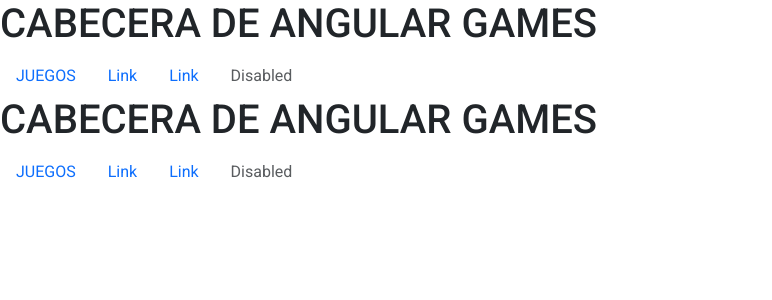
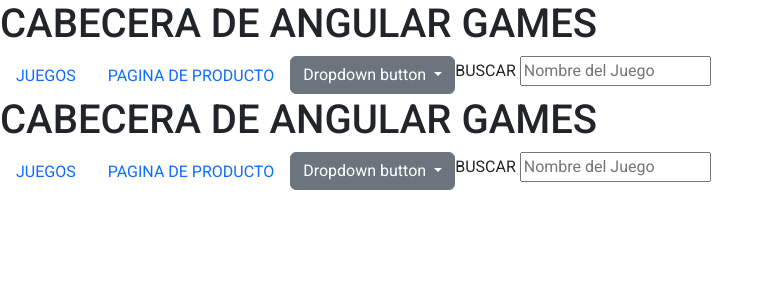
Before and after one commit to AngularGames/AngularGames, an Angular app in the folder AngularGames/: page /header in a window 1280 px wide. Shown: the top 300 px of the page, without its empty margins (0-772 px from the left). Built offline with nearby package versions, Linux system fonts and the light colour scheme.

Commit message:
Refactor code structure for improved readability and maintainability

```diff
--- a/AngularGames/src/app/component/header/header.component.html
+++ b/AngularGames/src/app/component/header/header.component.html
@@ -4,13 +4,20 @@
     <a class="nav-link active" aria-current="page" href="todos">JUEGOS</a>
   </li>
   <li class="nav-item">
-    <a class="nav-link" href="producto">Link</a>
+    <a class="nav-link" href="producto">PAGINA DE PRODUCTO</a>
+  </li>
+  <li>
+  <a class="btn btn-secondary dropdown-toggle" type="button" id="dropdownMenuButton1" data-bs-toggle="dropdown" aria-expanded="false">
+    Dropdown button
+  </a>
+  <ul class="dropdown-menu" aria-labelledby="dropdownMenuButton1">
+    <li><a class="dropdown-item" href="#">Action</a></li>
+    <li><a class="dropdown-item" href="#">Another action</a></li>
+    <li><a class="dropdown-item" href="#">Something else here</a></li>
+  </ul>
   </li>
   <li class="nav-item">
-    <a class="nav-link" href="#">Link</a>
-  </li>
-  <li class="nav-item">
-    <a class="nav-link disabled" href="#" tabindex="-1" aria-disabled="true">Disabled</a>
+    BUSCAR <input type="search" placeholder="Nombre del Juego">
   </li>
 </ul>
 
--- a/AngularGames/src/app/component/header/header.component.ts
+++ b/AngularGames/src/app/component/header/header.component.ts
@@ -8,5 +8,5 @@ import { RouterModule } from '@angular/router';
   styleUrl: './header.component.css'
 })
 export class HeaderComponent {
-
+  juegoBuscar:string
 }
--- a/AngularGames/src/app/component/pagina-producto/pagina-producto.component.ts
+++ b/AngularGames/src/app/component/pagina-producto/pagina-producto.component.ts
@@ -1,3 +1,4 @@
+import { PaginapruebasComponent } from './../paginapruebas/paginapruebas.component';
 import { Component, Input } from '@angular/core';
 import { Juego } from '../../models/Juego';
 import { FormsModule } from '@angular/forms';
@@ -7,7 +8,6 @@ import { AlmacenService } from '../../services/almacen/almacen.service';
 import { Carrito } from '../../models/Carrito';
 import { CarritoService } from '../../services/carrito/carrito.service';
 import { PaginaPrincipalComponent } from '../pagina-principal/pagina-principal.component';
-import { PaginapruebasComponent } from '../paginapruebas/paginapruebas.component';
 
 @Component({
   selector: 'app-pagina-producto',
@@ -20,9 +20,12 @@ export class PaginaProductoComponent {
     private articuloService:ArticuloService,
     private almacenService:AlmacenService,
     private carritoService:CarritoService,
+    private paginaPrueba:PaginapruebasComponent,
+    //inyectar paginaprueba
   ){
     this.articuloService.mostrarTodos().subscribe(data=>this.listaCargada=data);
 
+  //this.buscarproducto=nombreitem de pagina prueba (o asignar eso a productobuscar y llamar a la funcion)
   }
 
 listaCargada:string[];
--- a/AngularGames/src/app/component/paginapruebas/paginapruebas.component.html
+++ b/AngularGames/src/app/component/paginapruebas/paginapruebas.component.html
@@ -23,7 +23,7 @@
                 <li class="list-group-item">una <b>dificultad de {{item.dificultad}}</b> sobre 5</li>
               </ul>
               <div class="carf-body" style="align-self: center; text-align: center;">
-                <a>PRECIO: <b>{{item.precio | currency:'EUR'}}</b></a><br><a href="producto"  class="btn btn-primary">Pagina de {{item.nombre}}</a>
+                <a>PRECIO: <b>{{item.precio | currency:'EUR'}}</b></a><br><a href="producto"   class="btn btn-primary">Pagina de {{item.nombre}}</a>
 
                 </div>
               </div>
--- a/AngularGames/src/app/component/paginapruebas/paginapruebas.component.ts
+++ b/AngularGames/src/app/component/paginapruebas/paginapruebas.component.ts
@@ -17,7 +17,7 @@ export class PaginapruebasComponent {
 
   constructor(
     private articuloService:ArticuloService,
-    private paginaProducto:PaginaProductoComponent,
+    //private paginaProducto:PaginaProductoComponent,
   ){
     this.articuloService.CargarListaJuegos().subscribe(data=>this.juegosCargados=data)
   }
@@ -35,5 +35,11 @@ export class PaginapruebasComponent {
      return this.resultado;
 
   }
+/*
+  seleccionado(nombre:string){
 
+    this.juegoElegido=nombre
+
+  }
+*/
 }
```
Also changed, not shown: AngularGames/public/ahoy.png (added).
